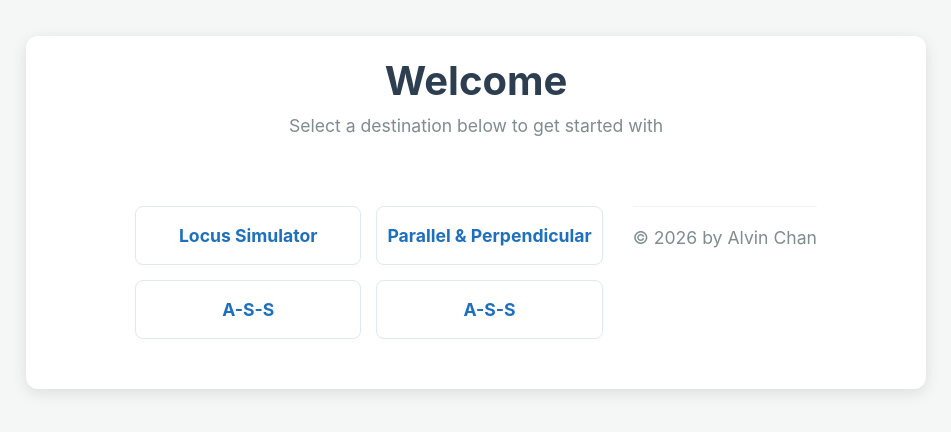
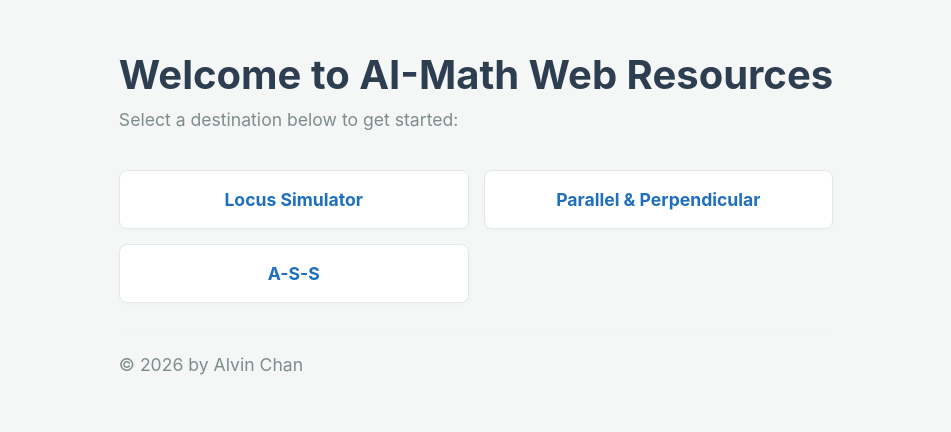
Before and after one commit to achan211/AI-Math-Website-Resource-Pack, a plain HTML site: page index.html in a window 1280 px wide. Shown: the part 188-620 px from the top of the page, without its empty margins (164-1115 px from the left). Drawn offline with Linux system fonts and the light colour scheme.

Commit message:
Update index.html

```diff
--- a/index.html
+++ b/index.html
@@ -8,17 +8,16 @@
 </head>
 <body>
 
-    <div class="container">
+    <div class="card">
         <header>
-            <h1>Welcome</h1>
-            <p>Select a destination below to get started with</p>
+            <h1>Welcome to AI-Math Web Resources</h1>
+            <p>Select a destination below to get started:</p>
         </header>
 
         <main class="doorway-grid">
-            <a href="Geometry/dse_locus.html" target="_blank" class="door-link">Locus Simulator</a>
-            <a href="Geometry/parallel_and_perpendicular.html" target="_blank" class="door-link">Parallel & Perpendicular</a>
-            <a href="Geometry/s-s-a.html" target="_blank" class="door-link">A-S-S</a>
-            <a href="Geometry/s-s-a.html" target="_blank" class="door-link">A-S-S</a>
+            <a href="Geometry/dse_locus.html" class="door-link">Locus Simulator</a>
+            <a href="Geometry/parallel_and_perpendicular.html" class="door-link">Parallel & Perpendicular</a>
+            <a href="Geometry/s-s-a.html" class="door-link">A-S-S</a>
         </main>
 
         <footer>
```
